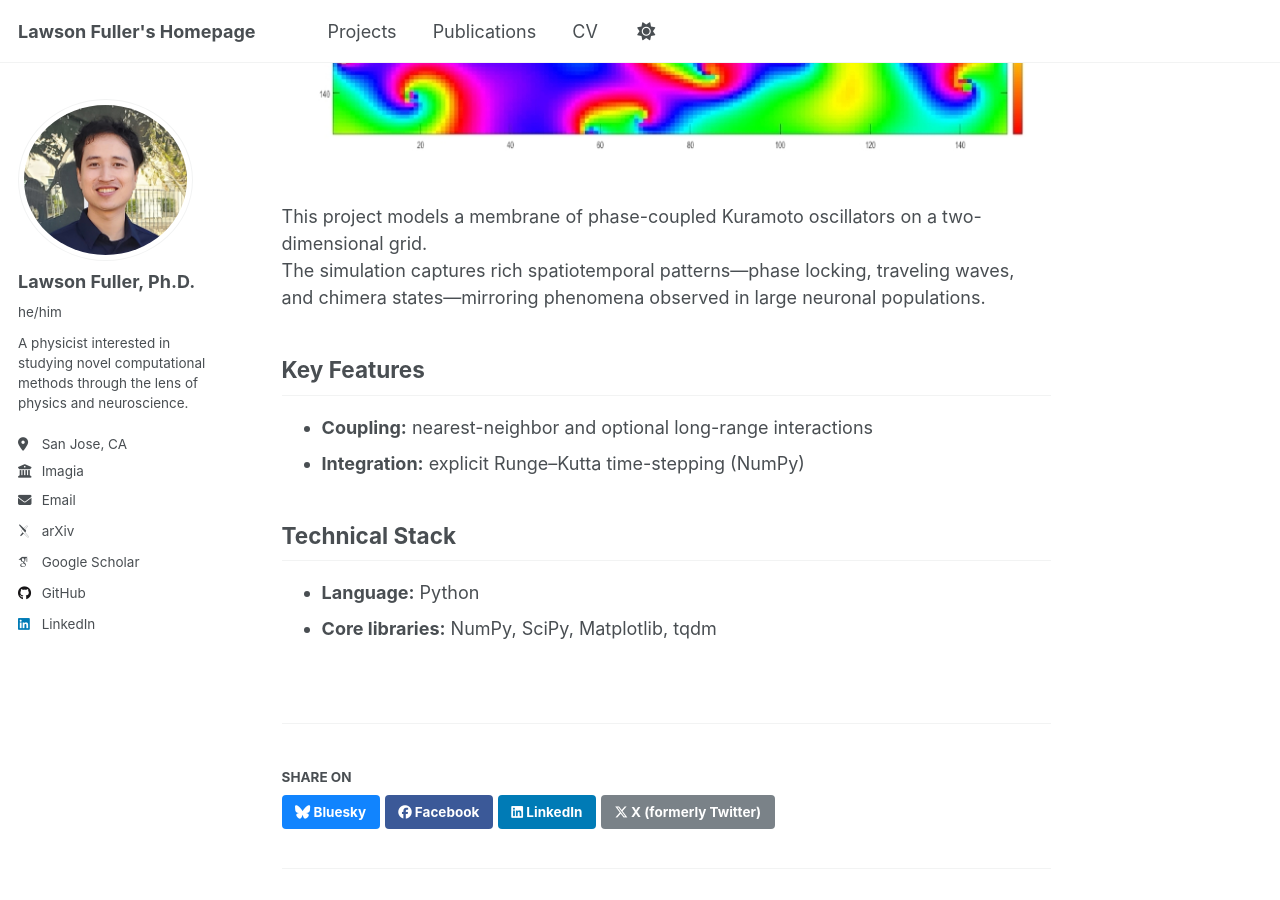
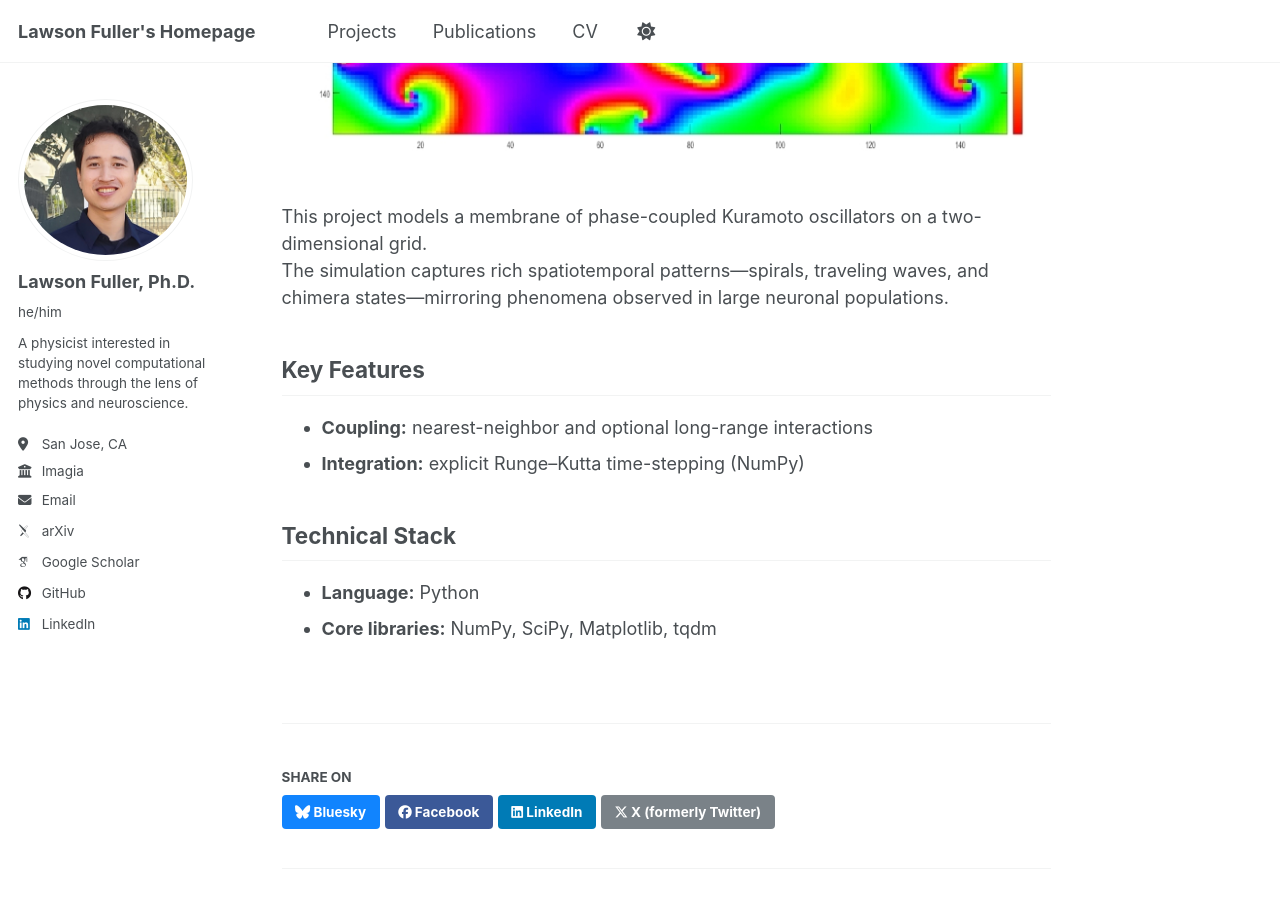
Before and after one commit to llfuller/llfuller.github.io, a Jekyll site: the page built from _projects/neuronal_oscillator_membrane.md, in a window 1280 px wide and 900 px high, scrolled down 687 px. Built offline with Jekyll 4.4.1, drawn with Linux system fonts in a browser that asks for light colours; some web fonts are replaced; a script that is not in the unit is left out.

Commit message:
Update neuronal_oscillator_membrane.md

```diff
--- a/_projects/neuronal_oscillator_membrane.md
+++ b/_projects/neuronal_oscillator_membrane.md
@@ -13,7 +13,7 @@ status: completed
 </p>
 
 This project models a membrane of phase-coupled Kuramoto oscillators on a two-dimensional grid.
-The simulation captures rich spatiotemporal patterns—phase locking, traveling waves, and chimera states—mirroring phenomena observed in large neuronal populations.
+The simulation captures rich spatiotemporal patterns—spirals, traveling waves, and chimera states—mirroring phenomena observed in large neuronal populations.
 
 ## Key Features
 - **Coupling:** nearest-neighbor and optional long-range interactions
```
